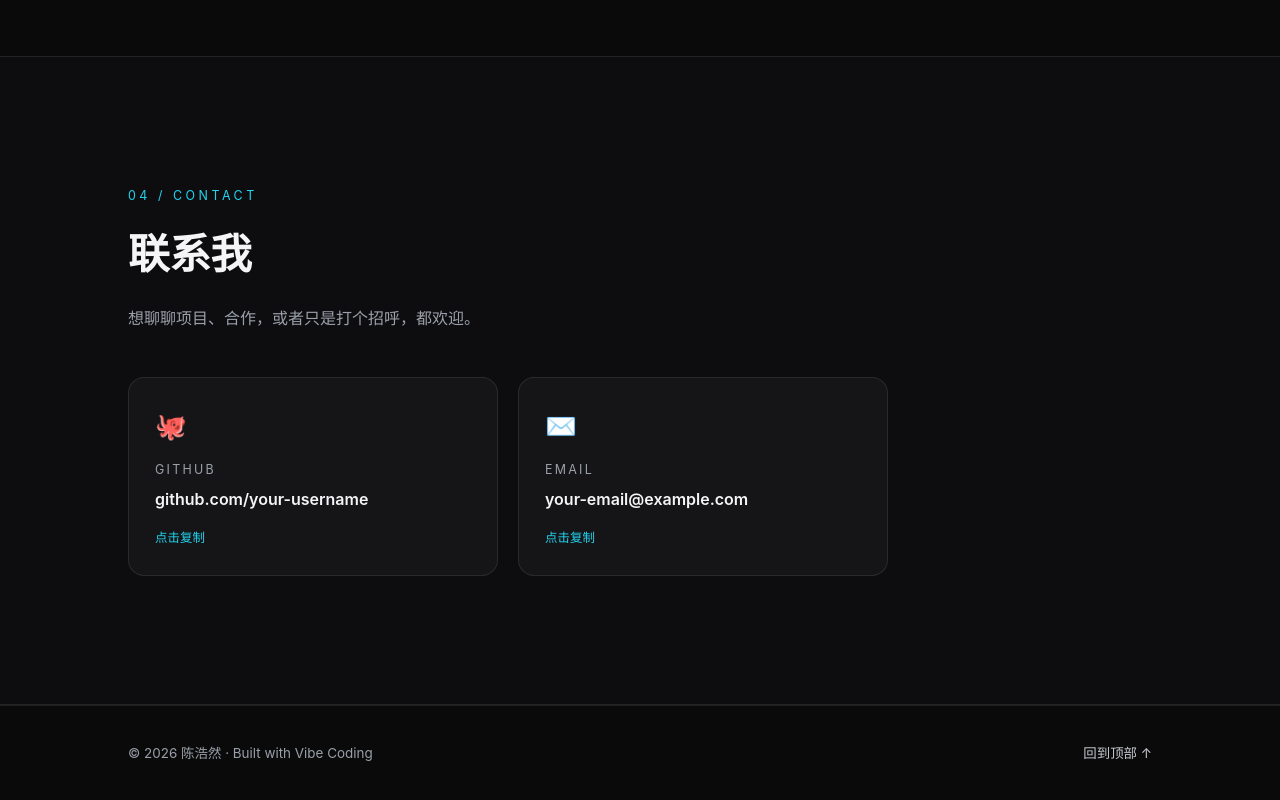
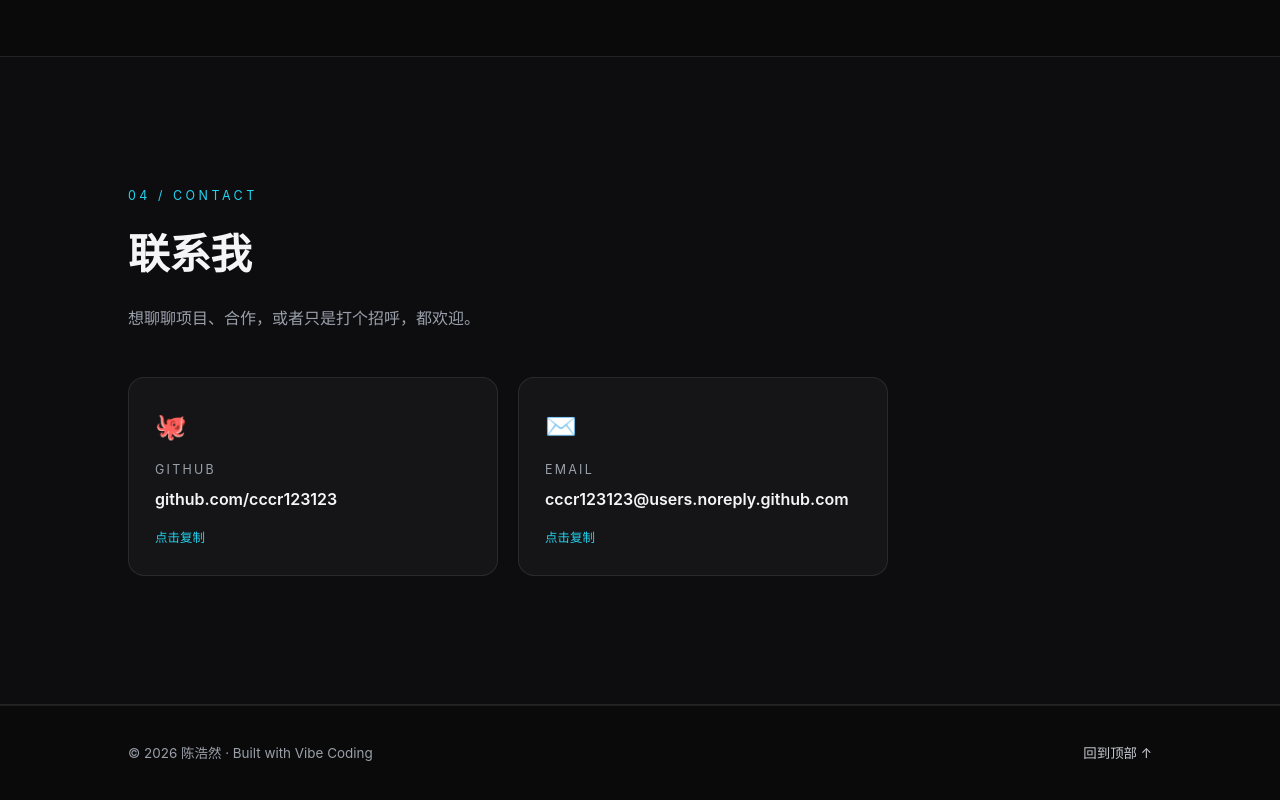
Before and after one commit to cccr123123/vibe-portfolio, a plain HTML site: page index.html in a window 1280 px wide. Shown: the part 3221-4021 px from the top of the page. Drawn offline with Linux system fonts and the light colour scheme.

Commit message:
chore: 填入真实 GitHub 联系方式，补充 README（含双平台部署链接）

```diff
--- a/index.html
+++ b/index.html
@@ -258,18 +258,18 @@
 
         <div class="contact">
           <!-- 个人信息替换位置：GitHub 链接 -->
-          <button class="contact-card reveal" data-copy="https://github.com/your-username" type="button">
+          <button class="contact-card reveal" data-copy="https://github.com/cccr123123" type="button">
             <span class="contact-card__icon">🐙</span>
             <span class="contact-card__label">GitHub</span>
-            <span class="contact-card__value">github.com/your-username</span>
+            <span class="contact-card__value">github.com/cccr123123</span>
             <span class="contact-card__hint">点击复制</span>
           </button>
 
           <!-- 个人信息替换位置：邮箱 -->
-          <button class="contact-card reveal" data-copy="your-email@example.com" type="button">
+          <button class="contact-card reveal" data-copy="cccr123123@users.noreply.github.com" type="button">
             <span class="contact-card__icon">✉️</span>
             <span class="contact-card__label">Email</span>
-            <span class="contact-card__value">your-email@example.com</span>
+            <span class="contact-card__value">cccr123123@users.noreply.github.com</span>
             <span class="contact-card__hint">点击复制</span>
           </button>
         </div>
```
Also changed, not shown: 1 other file.
